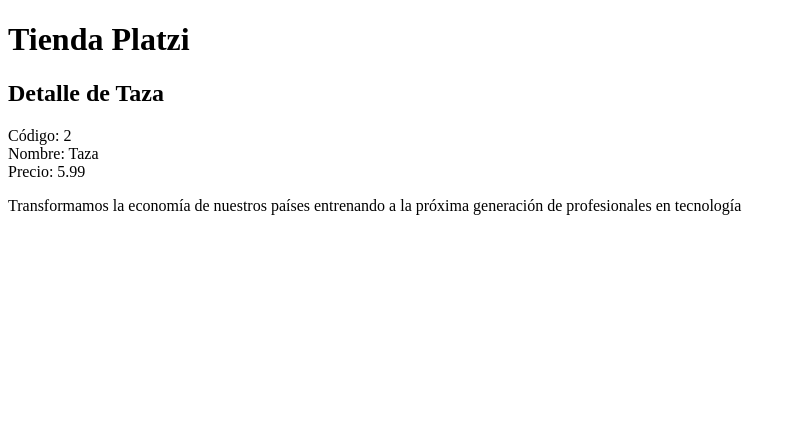
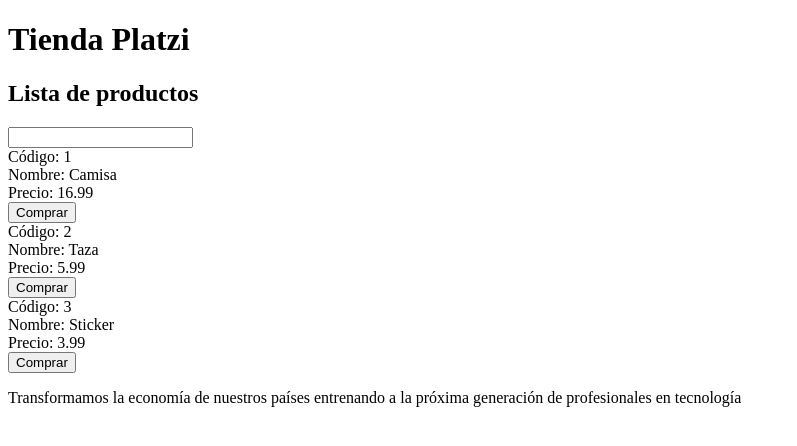
Before and after one commit to eduardo-xyz/PlatziStore, an Angular app: page / in a window 1280 px wide. Shown: the top 446 px of the page, without its empty margins (0-797 px from the left). Built offline with nearby package versions, Linux system fonts and the light colour scheme.

Commit message:
userInput

```diff
--- a/src/app/products/products.component.html
+++ b/src/app/products/products.component.html
@@ -1,13 +1,17 @@
-<h2>Detalle de {{products[1].name}}</h2>
+<h2>Lista de productos</h2>
+<input #query (keyup)="filter(query.value)">
+<div *ngFor="let product of products">
     <div>
         <span>Código: </span>
-    {{products[1].id}}
+        {{product.id}}
     </div>
     <div>
         <span>Nombre: </span>
-    {{products[1].name}}
+        {{product.name}}
     </div>
     <div>
         <span>Precio: </span>
-    {{products[1].price}}
+        {{product.price}}
     </div>
+    <button (click)="productSelected(product.id)">Comprar</button>
+</div>
--- a/src/app/products/products.component.ts
+++ b/src/app/products/products.component.ts
@@ -18,4 +18,14 @@
   ngOnInit() {
   }
 
+  productSelected(id: number) {
+    console.info('Product selected ' + id);
+  }
+
+  filter(query: string) {
+    this.products = this.productService.getAll().filter(
+      product => product.name.includes(query)
+    );
+  }
+
 }
```
Lines whose indentation alone changed are shown as unchanged.
